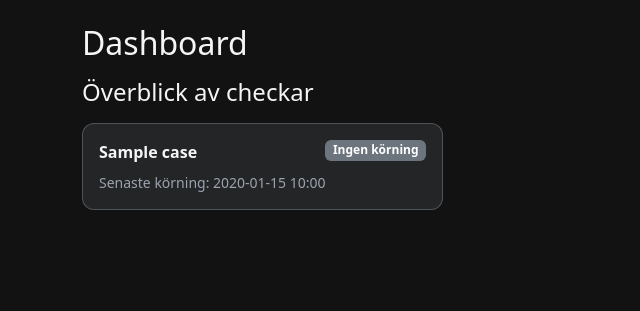
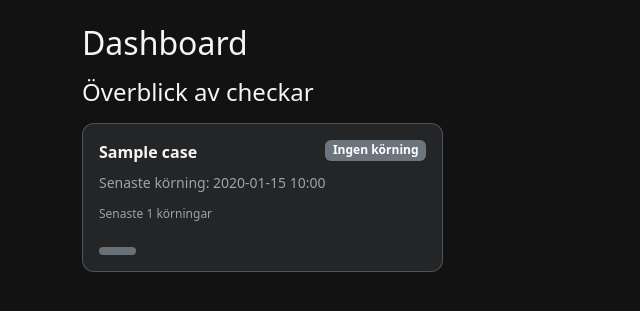
Before and after one commit to bjornwahman/selgrid, a Flask app: page /dashboard in a window 1280 px wide. Shown: the part 57-368 px from the top of the page, without its empty margins (0-640 px from the left). Run offline with Flask 3, Linux system fonts and the light colour scheme; a user stored in the database is signed in; tables that the repository leaves empty hold one stand-in row (values such as "Sample post").

Commit message:
Add mini trend graph to dashboard checks

```diff
--- a/app.py
+++ b/app.py
@@ -787,13 +787,26 @@ def build_dashboard_rows(owner_id: int):
     tests = TestCase.query.filter_by(owner_id=owner_id).order_by(TestCase.id.desc()).all()
     for test_case in tests:
         latest_run = TestRun.query.filter_by(test_case_id=test_case.id).order_by(TestRun.started_at.desc()).first()
+        recent_runs = (
+            TestRun.query.filter_by(test_case_id=test_case.id)
+            .order_by(TestRun.started_at.desc())
+            .limit(8)
+            .all()
+        )
         unsupported = []
         try:
             payload, _, _ = read_side_file(Path(test_case.file_path))
             unsupported = get_unsupported_commands(payload, test_case.selenium_test_id)
         except Exception:
             unsupported = ["kunde inte läsa .side"]
-        rows.append({"test": test_case, "unsupported": unsupported, "latest_run": latest_run})
+        rows.append(
+            {
+                "test": test_case,
+                "unsupported": unsupported,
+                "latest_run": latest_run,
+                "recent_runs": list(reversed(recent_runs)),
+            }
+        )
     return rows
 
 
--- a/templates/base.html
+++ b/templates/base.html
@@ -67,6 +67,35 @@
         background: rgba(108, 117, 125, 0.2);
         border-color: rgba(108, 117, 125, 0.6);
       }
+      .run-trend {
+        margin-top: 0.75rem;
+      }
+      .run-trend-label {
+        font-size: 0.75rem;
+        color: var(--sel-muted);
+        margin-bottom: 0.25rem;
+      }
+      .run-trend-bars {
+        display: grid;
+        grid-template-columns: repeat(8, minmax(0, 1fr));
+        gap: 0.3rem;
+        align-items: end;
+        min-height: 1.75rem;
+      }
+      .run-trend-bar {
+        border-radius: 999px;
+        min-height: 0.4rem;
+        opacity: 0.95;
+      }
+      .run-trend-bar.success {
+        background-color: #20c997;
+      }
+      .run-trend-bar.failed {
+        background-color: #ff6b6b;
+      }
+      .run-trend-bar.pending {
+        background-color: #6c757d;
+      }
       code {
         color: #ffb15c;
       }
--- a/templates/dashboard.html
+++ b/templates/dashboard.html
@@ -30,6 +30,30 @@
               Ingen historik ännu
             {% endif %}
           </div>
+          {% if row.recent_runs %}
+            <div class="run-trend">
+              <div class="run-trend-label">Senaste {{ row.recent_runs|length }} körningar</div>
+              <div class="run-trend-bars" aria-label="Trend för senaste körningar">
+                {% for recent_run in row.recent_runs %}
+                  {% if recent_run.status == 'success' %}
+                    {% set bar_class = 'success' %}
+                  {% elif recent_run.status == 'failed' %}
+                    {% set bar_class = 'failed' %}
+                  {% else %}
+                    {% set bar_class = 'pending' %}
+                  {% endif %}
+                  {% set duration = recent_run.total_duration_ms or 0 %}
+                  {% set clamped = [duration, 4000]|min %}
+                  {% set bar_height = (clamped / 4000 * 22) + 8 %}
+                  <span
+                    class="run-trend-bar {{ bar_class }}"
+                    style="height: {{ '%.1f'|format(bar_height) }}px"
+                    title="{{ recent_run.status }} · {{ duration }} ms"
+                  ></span>
+                {% endfor %}
+              </div>
+            </div>
+          {% endif %}
         </div>
       </a>
     </div>
```
Also changed, not shown: tests/test_app.py (+39 -0 lines).
